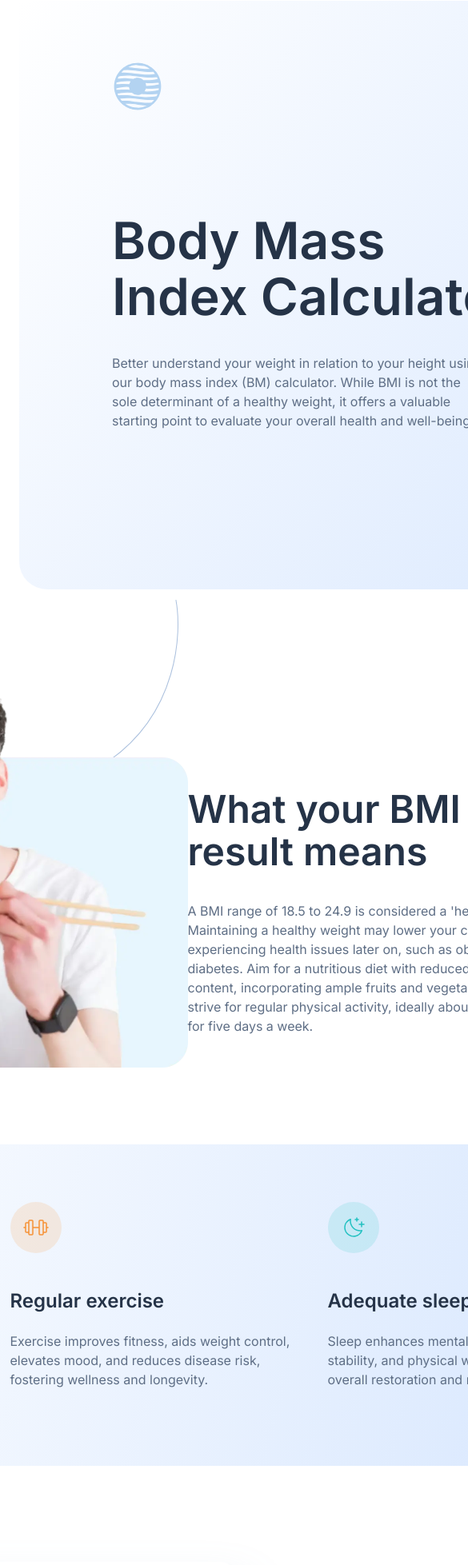
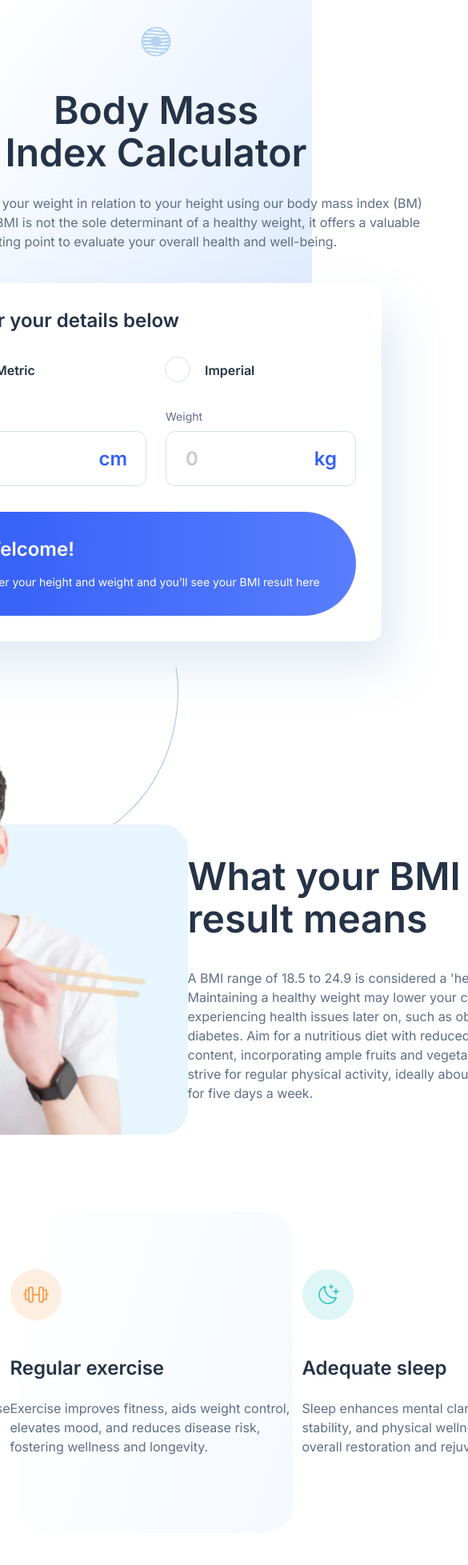
Before and after one commit to TheCodeCraze/bmi-calculator, a React (Vite) app: page / in a window 390 px wide. Shown: the top 1957 px of the page at 80% size, 585 px wide, since content can reach past the window. Built offline with nearby package versions, Linux system fonts and the light colour scheme.

Commit message:
Started adding responsive design

```diff
--- a/src/styles/Calculator.module.css
+++ b/src/styles/Calculator.module.css
@@ -172,3 +172,18 @@ input {
   line-height: 110%;
   letter-spacing: -5%;
 }
+
+@media screen and (max-width: 1310px) {
+  .calculator {
+    right: -210px;
+  }
+}
+
+@media screen and (max-width: 1225px) {
+  .calculator {
+    right: auto;
+    top: 354px;
+    left: 50%;
+    transform: translateX(-50%);
+  }
+}
--- a/src/styles/Hero.module.css
+++ b/src/styles/Hero.module.css
@@ -44,3 +44,47 @@
   color: #5e6e85;
   line-height: 150%;
 }
+
+@media screen and (max-width: 1310px) {
+  .content {
+    padding: 75px 0 200px 60px;
+  }
+}
+
+@media screen and (max-width: 1225px) {
+  .hero {
+    height: 821px;
+    padding: 0;
+  }
+
+  .content {
+    width: 100%;
+    height: 640px;
+    padding: 32px 0 0;
+    justify-content: unset;
+    align-items: center;
+    gap: 40px;
+  }
+
+  .logo {
+    width: 40px;
+    height: 40px;
+  }
+
+  .text {
+    width: 686px;
+    height: 202px;
+    gap: 24px;
+  }
+
+  .title {
+    font-size: 48px;
+    padding: 0 150px;
+    text-align: center;
+  }
+
+  .description {
+    width: 100%;
+    text-align: center;
+  }
+}
--- a/src/styles/Tips.module.css
+++ b/src/styles/Tips.module.css
@@ -1,21 +1,32 @@
 .container {
   width: 100%;
   height: 402px;
-  display: flex;
-  justify-content: center;
+  padding: 0 24px;
 }
 
 .content {
-  width: 1392px;
+  width: 100%;
+  height: 100%;
+  padding: 72px 0 96px;
+  display: flex;
+  justify-content: center;
+  border-radius: 35px;
+  position: relative;
+}
+
+.content::before {
+  content: "";
+  position: absolute;
+  top: 0;
+  left: 0;
+  width: 100%;
   height: 100%;
   background: linear-gradient(
     106deg,
     hsla(183, 95%, 92%, 0),
     hsl(216, 95%, 92%)
   );
-  padding: 72px 0 96px;
-  display: flex;
-  justify-content: center;
+  opacity: 0.25;
   border-radius: 35px;
 }
 
@@ -24,4 +35,6 @@
   height: 234px;
   display: flex;
   justify-content: space-between;
+  position: relative;
+  z-index: 1;
 }
```
